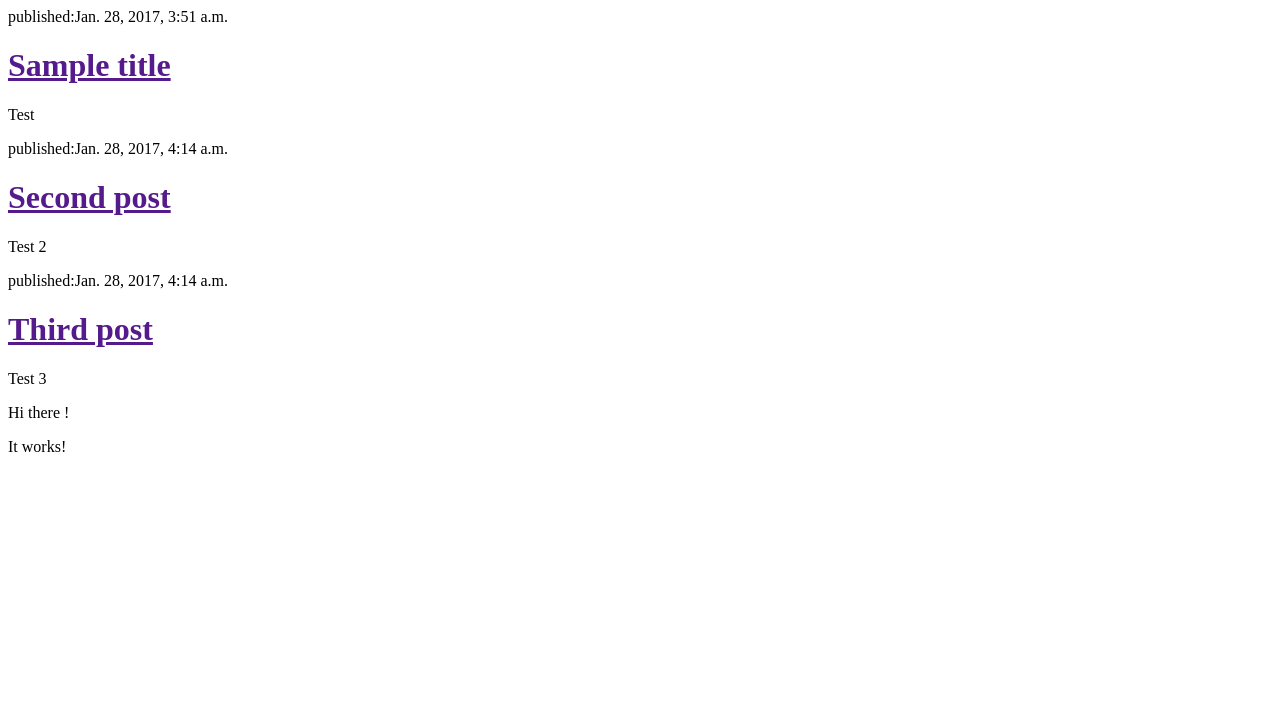
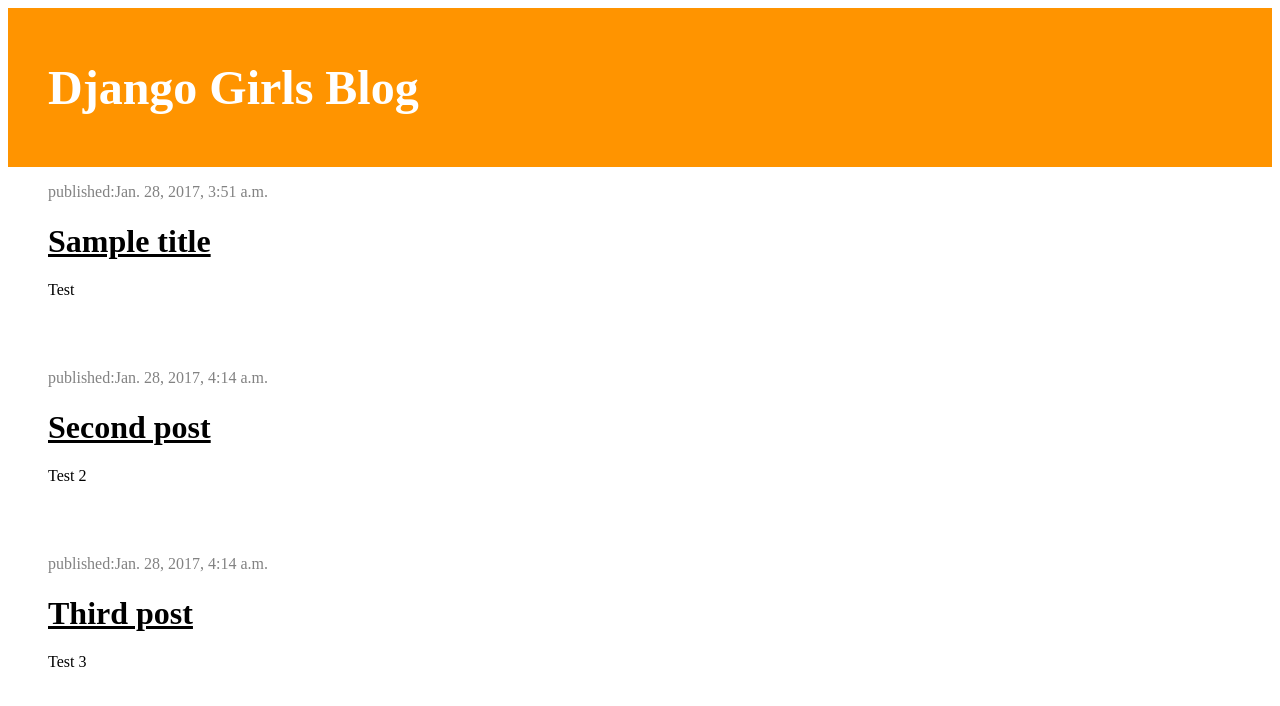
Before and after one commit to androshubh/mysite-django, a Django app: page / in a window 1280 px wide. Shown: the top 706 px of the page. Run offline with Django 3.2, Linux system fonts and the light colour scheme; data comes from the database, SQL or seed files in the repository.

Commit message:
added views and template for detailed blog post as well as CSS for the site.

```diff
--- /dev/null
+++ b/mysite/blog/static/css/blog.css
@@ -0,0 +1,51 @@
+h1 a {
+    color:#FCA205;
+    font-family: 'Lobster';
+}
+
+.page-header {
+background-color: #ff9400;
+margin-top: 0;
+padding: 20px 20px 20px 40px;
+}
+
+.page-header h1, .page-header h1 a, .page-header h1 a:visited, .page-header h1 a:active{
+color: #ffffff;
+font-size: 36pt;
+text-decoration: none;
+}
+
+.content{
+margin-left: 40px;
+}
+
+h1, h2, h3, h4{
+font-family: 'Lobster', cursive;
+}
+
+.date{
+color:#828282;
+}
+
+.save{
+float: right;
+}
+
+.post-form textarea, .post-form input{
+width: 100%;
+}
+
+.top-menu, .top-menu:hover, .top-menu:visited{
+color: #ffffff;
+float: right;
+font-size: 26pt;
+margin-right: 20px;
+}
+
+.post{
+margin-bottom: 70px;
+}
+
+.post h1 a, .post h1 a:visited{
+color: #000000;
+}
--- /dev/null
+++ b/mysite/blog/templates/blog/base.html
@@ -0,0 +1,21 @@
+{% load staticfiles %}
+<html>
+    <head>
+        <title> Django Girls blog </title>
+        <link rel = "stylesheet" href = "{% static 'css/blog.css' %}">
+    </head>
+    <body>
+        <div class = "page-header">
+            <h1><a href="/"> Django Girls Blog</a></h1>
+        </div>
+
+        <div class = "content container">
+            <div class = "row">
+                <div class = "col-md-8">
+                {% block content %}
+                {% endblock %}
+                </div>
+            </div>
+         </div>
+     </body>
+</html>
--- a/mysite/blog/templates/blog/post_list.html
+++ b/mysite/blog/templates/blog/post_list.html
@@ -1,18 +1,13 @@
-<html>
-    <head>
-        <title> Shubham's Blog </title>
-    </head>
-    <body>
-        <div>
-            {% for post in posts %}
-                <div>
-                    <p>published:{{post.published_date}}</p>
-                    <h1><a href = ""> {{post.title}}</a></h1>
+{% extends 'blog/base.html' %}
+
+{% block content %}
+    {% for post in posts %}
+                <div class = "post">
+                    <div class="date">
+                        <p>published:{{post.published_date}}</p>
+                    </div>
+                    <h1><a href = "{% url 'post_detail' pk=post.pk %}"> {{post.title}}</a></h1>
                     <p>{{ post.text|linebreaksbr }} </p>
                 </div>
-            {% endfor %}
-        </div>
-    <p>Hi there !</p>
-    <p> It works!</p>
-    </body>
-</html>
+    {% endfor %}
+{% endblock %}
--- a/mysite/blog/urls.py
+++ b/mysite/blog/urls.py
@@ -1,4 +1,4 @@
 from django.conf.urls import url
 from . import views
 
-urlpatterns = [ url(r'^$', views.post_list, name = 'post_list'),]
+urlpatterns = [ url(r'^$', views.post_list, name = 'post_list'), url(r'^post/(?P<pk>\d+)/$', views.post_detail, name='post_detail'),]
--- a/mysite/blog/views.py
+++ b/mysite/blog/views.py
@@ -1,4 +1,4 @@
-from django.shortcuts import render
+from django.shortcuts import render, get_object_or_404
 from django.utils import timezone
 from .models import Post
 
@@ -8,3 +8,7 @@ from .models import Post
 def post_list(request):
     posts = Post.objects.filter(published_date__lte=timezone.now()).order_by('published_date')
     return render(request, 'blog/post_list.html',{'posts':posts})
+
+def post_detail(request, pk):
+    post = get_object_or_404(Post, pk=pk)
+    return render(request, 'blog/post_detail.html', {'post' : post})
```
Also changed, not shown: mysite/blog/templates/blog/post_detail.html (added, +13 -0 lines).
